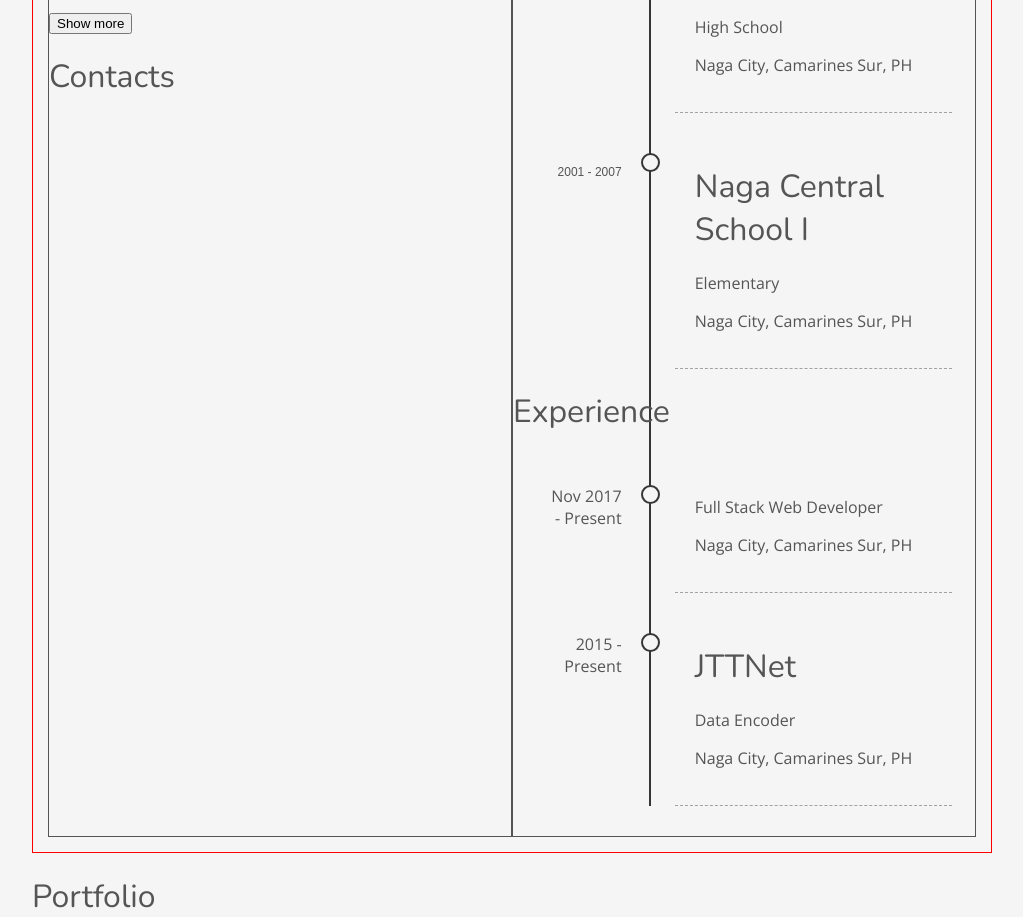
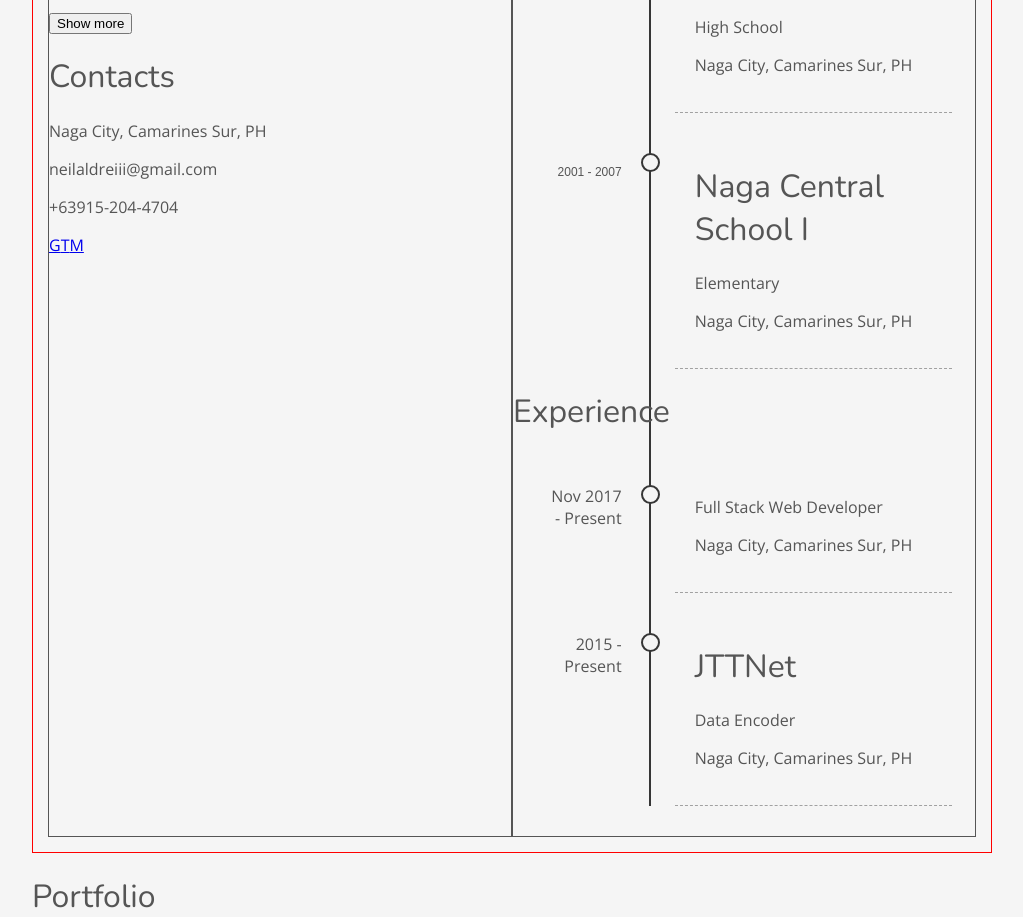
Before and after one commit to neilaldreiii/neilaldrei, a Vue app: page / in a window 1280 px wide. Shown: the part 1600-2517 px from the top of the page, without its empty margins (128-1151 px from the left). Built offline with nearby package versions, Linux system fonts and the light colour scheme.

Commit message:
Added Contacts

```diff
--- a/src/components/Contacts.vue
+++ b/src/components/Contacts.vue
@@ -4,14 +4,27 @@
             <h1>Contacts</h1>
         </header>
         <div class="content">
-
+            <div class="contacts">
+                <p>Naga City, Camarines Sur, PH</p>
+                <p>neilaldreiii@gmail.com</p>
+                <p>+63915-204-4704</p>
+            </div>
+            <div class="social">
+                <a href="#">G</a>
+                <a href="#">T</a>
+                <a href="#">M</a>
+            </div>
         </div>
     </div>
 </template>
 
 <script>
 export default {
-
+    name: "contacts",
+    data() {
+        return {
+        }
+    }
 }
 </script>
 
```
